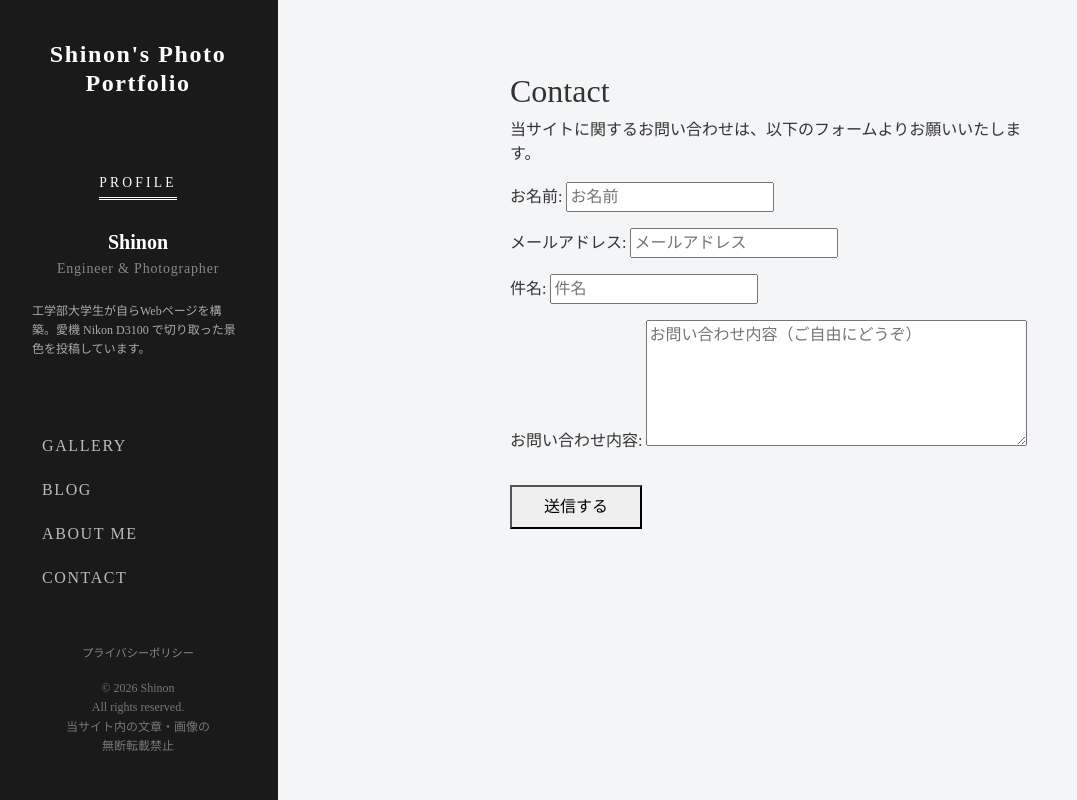
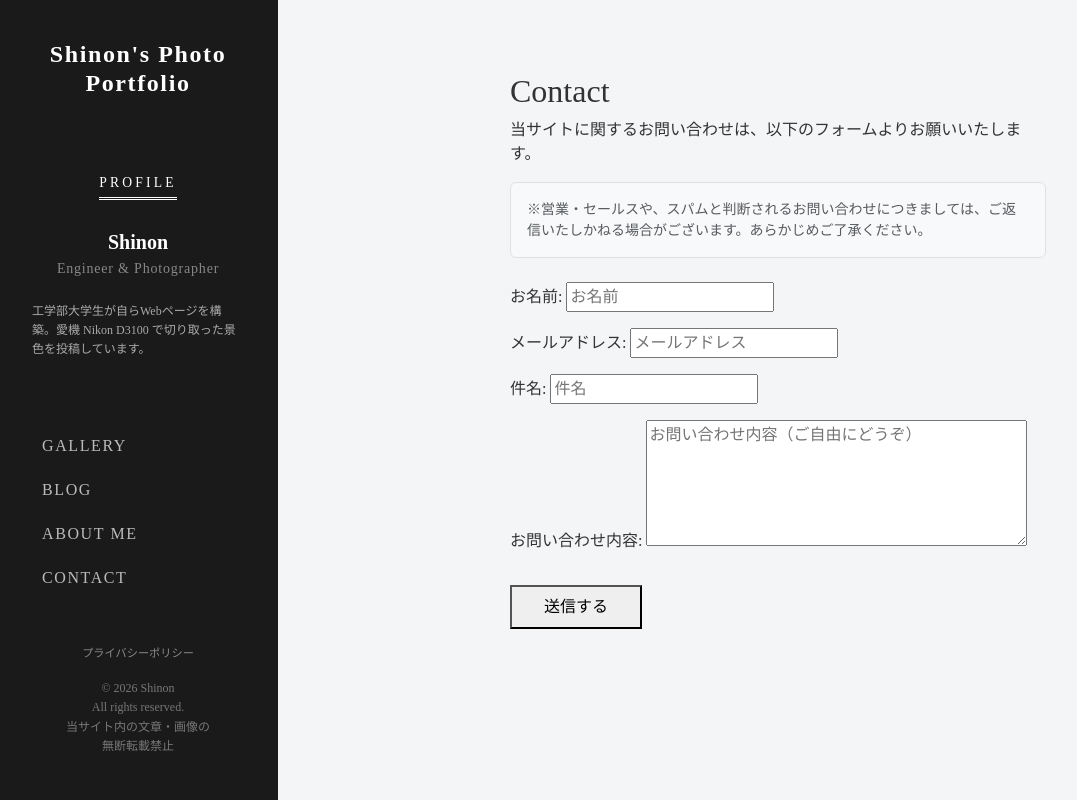
Before and after one commit to Shinon78/my-photo-portfolio, a Django app: page /contact/ in a window 1280 px wide. Shown: the whole page, without its empty margins (2-1079 px from the left). Run offline with Django 5.2, Linux system fonts and the light colour scheme.

Commit message:
スパム対策の文言追加

```diff
--- a/photos/templates/photos/contact.html
+++ b/photos/templates/photos/contact.html
@@ -1,6 +1,7 @@
 {% extends 'photos/base.html' %}
 
-{% block content %} <div class="contact-container" style="max-width: 600px; margin: 0 auto; padding: 2rem;">
+{% block content %}
+<div class="contact-container" style="max-width: 600px; margin: 0 auto; padding: 2rem;">
     <h2>Contact</h2>
     <p>当サイトに関するお問い合わせは、以下のフォームよりお願いいたします。</p>
 
@@ -12,6 +13,12 @@
         </ul>
     {% endif %}
 
+    <!-- 👇 ここに追加しました 👇 -->
+    <div class="text-muted small mb-4 p-3 bg-light border rounded">
+        ※営業・セールスや、スパムと判断されるお問い合わせにつきましては、ご返信いたしかねる場合がございます。あらかじめご了承ください。
+    </div>
+    <!-- 👆 ここまで 👆 -->
+
     <form method="POST" action="">
         {% csrf_token %}
 
@@ -20,5 +27,4 @@
         <button type="submit" style="margin-top: 1rem; padding: 0.5rem 2rem;">送信する</button>
     </form>
 </div>
-
 {% endblock %}
```
